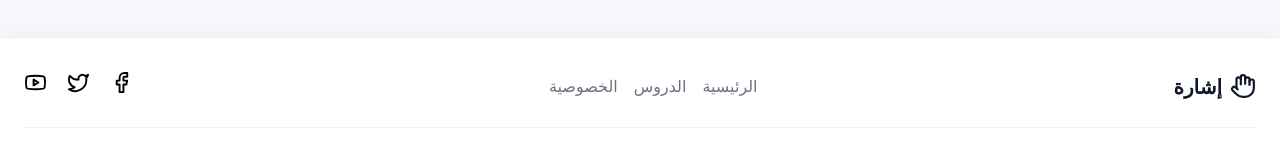
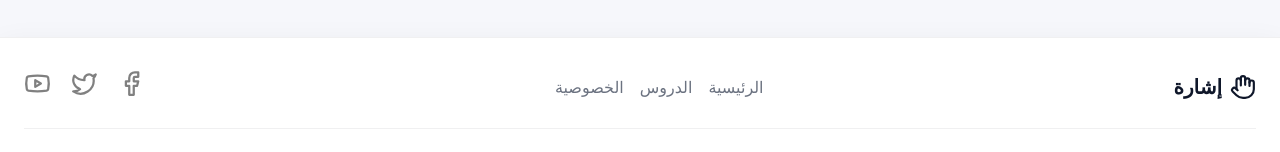
Before and after one commit to daliamirghani/sign4me, a React (Create React App) app in the folder frontend/websiteosc/: page / in a window 1280 px wide. Shown: the part 639-791 px from the top of the page. Built offline with nearby package versions, Linux system fonts and the light colour scheme.

Commit message:
fix dark mode

```diff
--- a/frontend/websiteosc/src/SignLanguageSite.jsx
+++ b/frontend/websiteosc/src/SignLanguageSite.jsx
@@ -1288,9 +1288,9 @@ export default function SignLanguageSite() {
           </nav>
 
           <div className="footer-social" style={{ display: "flex", gap: "20px" }}>
-            <a href="#"><Facebook size={23} style={{ color: "black" }} /></a>
-            <a href="#"><Twitter size={23} style={{ color: "black" }} /></a>
-            <a href="#"><Youtube size={23} style={{ color: "black" }} /></a>
+            <a href="#"><Facebook size={27} style={{ color: "grey" }} /></a>
+            <a href="#"><Twitter size={27} style={{ color: "grey" }} /></a>
+            <a href="#"><Youtube size={27} style={{ color: "grey" }} /></a>
           </div>
         </div>
 
```
